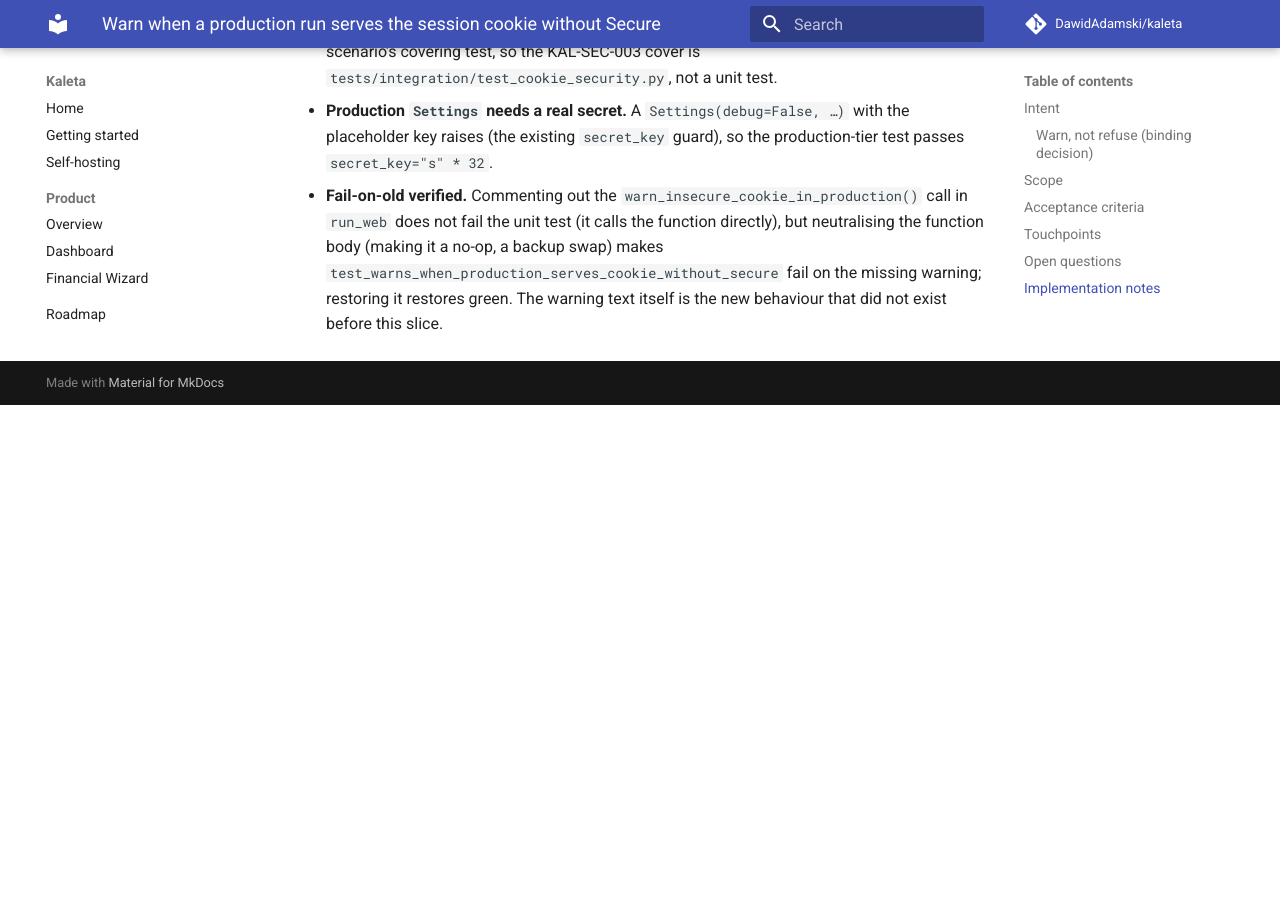
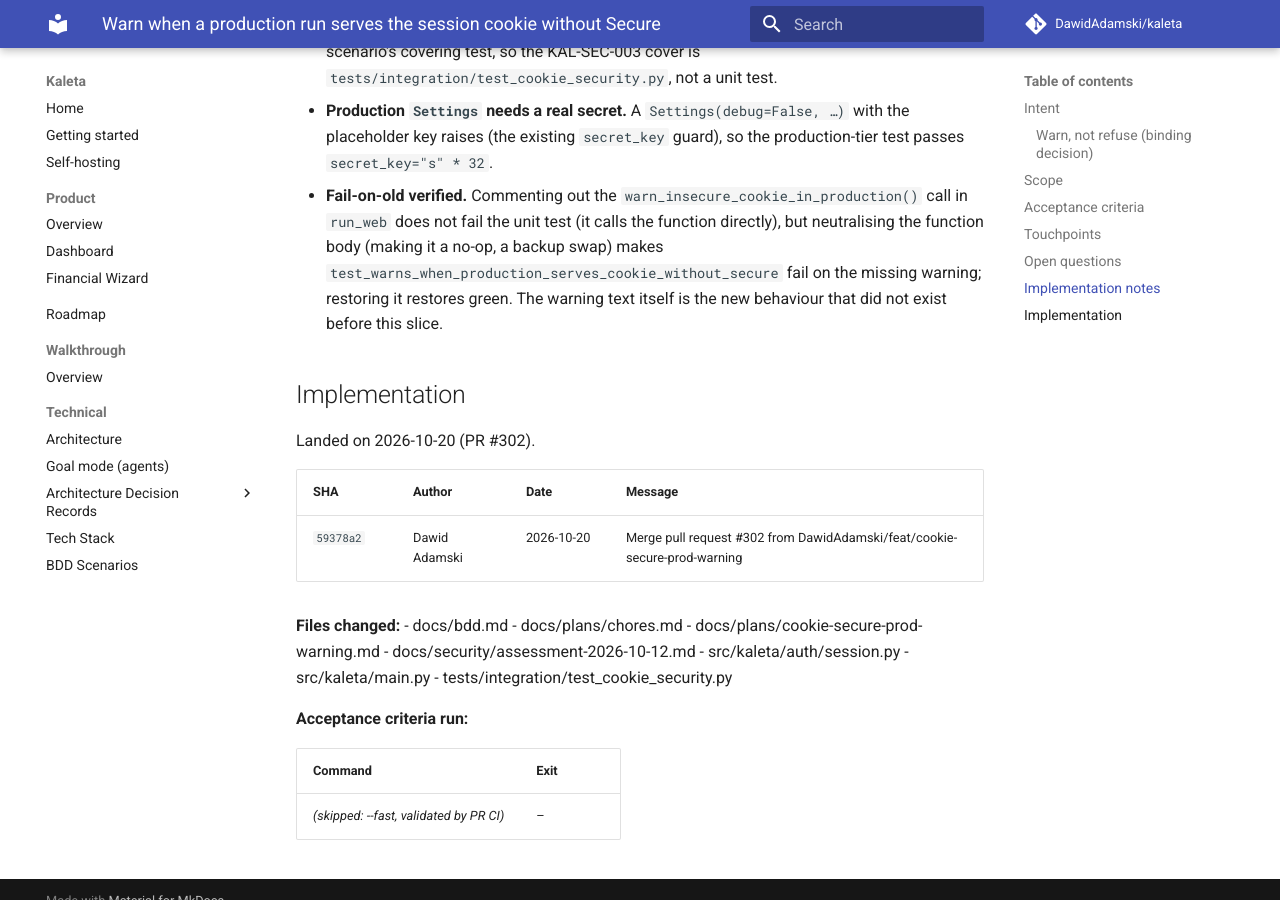
Before and after one commit to DawidAdamski/kaleta, an MkDocs documentation site: the page built from docs/plans/archive/cookie-secure-prod-warning.md, in a window 1280 px wide and 900 px high, scrolled down 2284 px. Built offline with MkDocs 1.6.1 and Material for MkDocs 9.7.7, drawn with Linux system fonts in a browser that asks for light colours; comment, search, counter and statistics services are not loaded; before the commit the page ends 2689 px from its top, so only the background shows below that.

Commit message:
docs(plans): archive cookie-secure-prod-warning (#302)

```diff
--- a/docs/plans/cookie-secure-prod-warning.md
+++ b/docs/plans/archive/cookie-secure-prod-warning.md
@@ -3,8 +3,9 @@
 title: Warn when a production run serves the session cookie without Secure
 area: security (auth)
 effort: small
-status: in-progress
-roadmap_ref: ../roadmap.md
+status: archived
+archived_at: 2026-10-20
+roadmap_ref: ../../roadmap.md
 ---
 
 # Warn when a production run serves the session cookie without Secure
@@ -99,3 +100,26 @@
   `test_warns_when_production_serves_cookie_without_secure` fail on the missing
   warning; restoring it restores green. The warning text itself is the new
   behaviour that did not exist before this slice.
+
+## Implementation
+
+Landed on 2026-10-20 (PR #302).
+
+| SHA | Author | Date | Message |
+|---|---|---|---|
+| `59378a2` | Dawid Adamski | 2026-10-20 | Merge pull request #302 from DawidAdamski/feat/cookie-secure-prod-warning |
+
+**Files changed:**
+- docs/bdd.md
+- docs/plans/chores.md
+- docs/plans/cookie-secure-prod-warning.md
+- docs/security/assessment-2026-10-12.md
+- src/kaleta/auth/session.py
+- src/kaleta/main.py
+- tests/integration/test_cookie_security.py
+
+**Acceptance criteria run:**
+
+| Command | Exit |
+|---|---|
+| _(skipped: --fast, validated by PR CI)_ | – |
```
